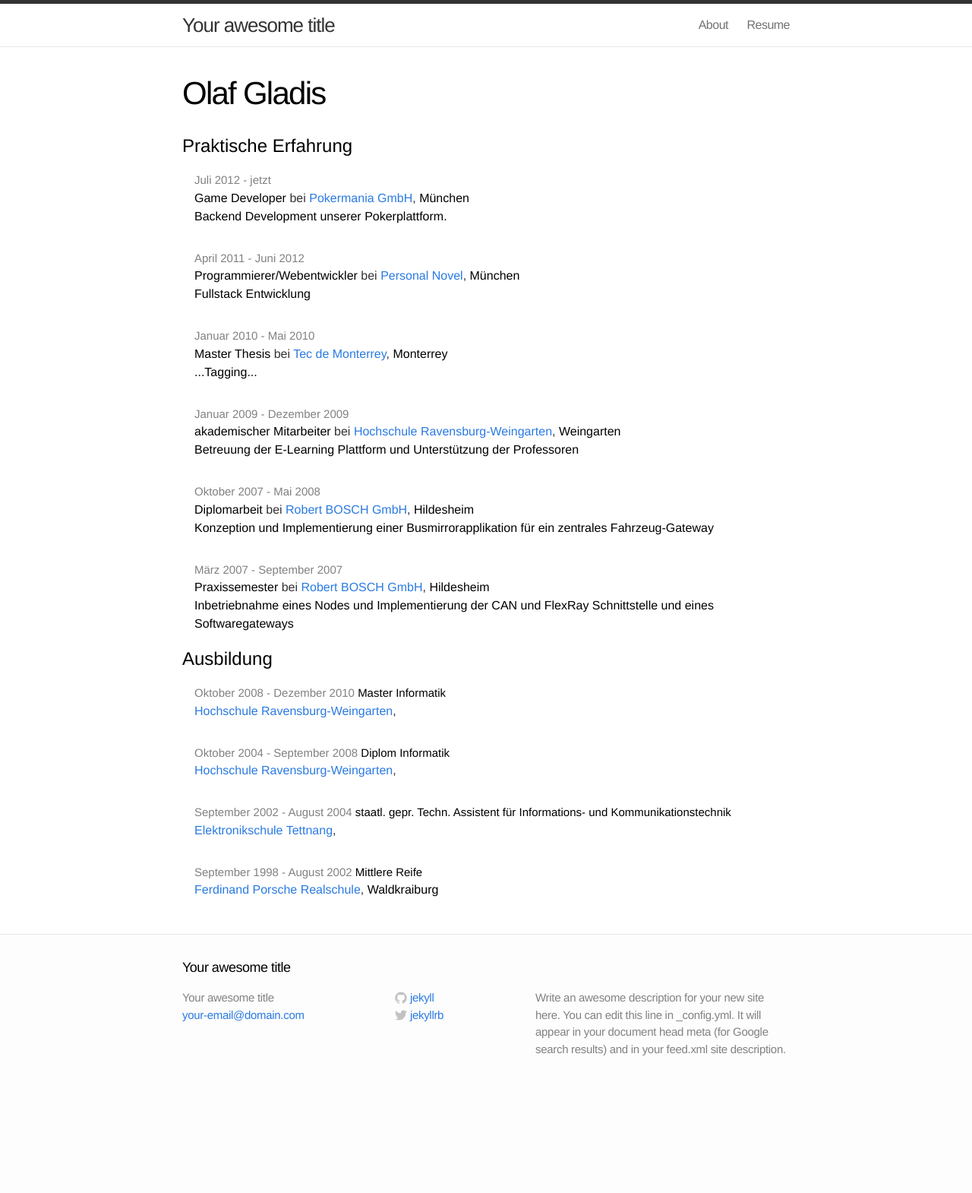
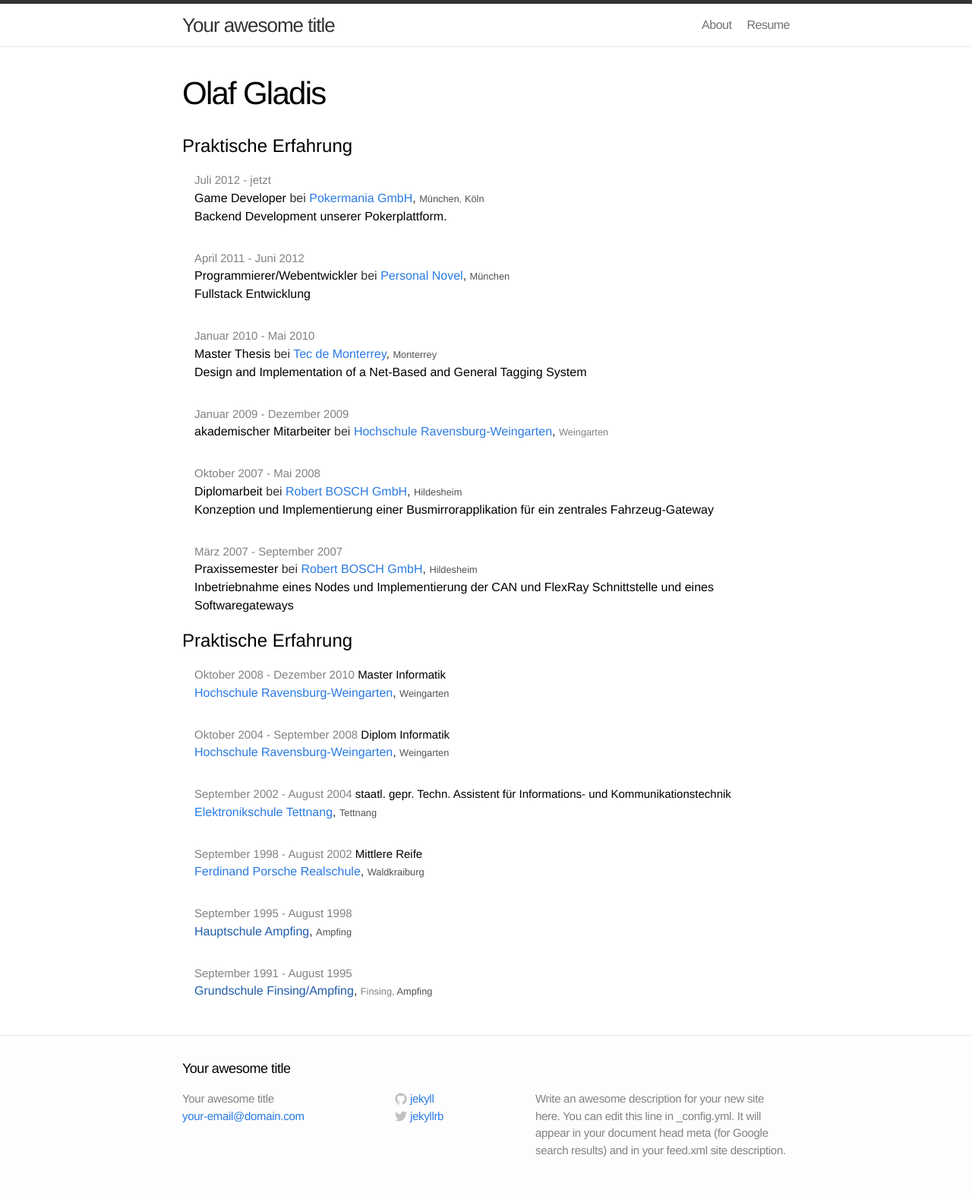
Before and after one commit to hwmrocker/resume, a Jekyll site: the page built from index.html, in a window 1280 px wide. Shown: the whole page at 76% size. Built offline with Jekyll 4.4.1, drawn with Linux system fonts in a browser that asks for light colours; nearby versions of some CDN libraries; library files that are not in the unit come from our copies; before the commit the page ends 1437 px from its top, so only the background shows below that.

Commit message:
simpler code

```diff
--- a/_data/resume.yaml
+++ b/_data/resume.yaml
@@ -10,124 +10,190 @@
 
 
 experience:
-  - timeframe: Juli 2012 - jetzt
-    uid: xpm
-    what: Game Developer
-    company: Pokermania GmbH
-    url: http://pokermania.org/
-    location: München
-    description: Backend Development unserer Pokerplattform.
-    technology:
-      - Python
-      - Websockets
-      - MySQL
-      - Coffee Script
-      - Java Script
-      - Less (CSS)
-      - PHP
+  name: Praktische Erfahrung
+  timeframes:
+    - timeframe: Juli 2012 - jetzt
+      uid: xpm
+      what: Game Developer
+      company: Pokermania GmbH
+      url: http://pokermania.org/
+      location:
+        - name: München
+          osm_link: "https://www.openstreetmap.org/way/89922805#map=18/48.16301/11.58924"
+        - name: Köln
+          osm_link: "https://www.openstreetmap.org/way/262588317#map=18/50.90799/6.96379"
+      description: Backend Development unserer Pokerplattform.
+      technology:
+        - Linux
+        - Python
+        - Websockets
+        - MySQL
+        - Coffee Script
+        - Java Script
+        - Less (CSS)
+        - PHP
 
-  - timeframe: April 2011 - Juni 2012
-    uid: xpn
-    what: Programmierer/Webentwickler
-    company: Personal Novel
-    url: http://www.personalnovel.de/
-    location: München
-    description: Fullstack Entwicklung
-    description_list:
-      - Weiterentwicklung und Wartung des Buchsatzes
-      - Erstellung von PDF und Ebooks
-      - vereinfachung des Bestellprozesses
-    technology:
-      - Python
-      - MySQL
-      - HTML
-      - SASS (CSS)
-      - Java Script
+    - timeframe: April 2011 - Juni 2012
+      uid: xpn
+      what: Programmierer/Webentwickler
+      company: Personal Novel
+      url: http://www.personalnovel.de/
+      location:
+        - name: München
+          osm_link: https://www.openstreetmap.org/way/36959861#map=18/48.16242/11.58716
+      description: Fullstack Entwicklung
+      description_list:
+        - Weiterentwicklung und Wartung des Buchsatzes
+        - Erstellung von PDF und Ebooks
+        - vereinfachung des Bestellprozesses
+      technology:
+        - Linux
+        - Python
+        - MySQL
+        - HTML
+        - SASS (CSS)
+        - Java Script
 
-  - timeframe: Januar 2010 - Mai 2010
-    uid: xmty
-    what: Master Thesis
-    company: Tec de Monterrey
-    url: http://www.itesm.mx/wps/wcm/connect/campus/mty/monterrey
-    location: Monterrey
-    description: ...Tagging...
+    - timeframe: Januar 2010 - Mai 2010
+      uid: xmty
+      what: Master Thesis
+      company: Tec de Monterrey
+      url: http://www.itesm.mx/wps/wcm/connect/campus/mty/monterrey
+      location:
+        - name: Monterrey
+          osm_link: https://www.openstreetmap.org/way/166125823#map=17/25.65100/-100.28968
+      description: Design and Implementation of a Net-Based and General Tagging System
+      technology:
+        - Python
+        - Django
+        - MySQL
+        - Linux
 
-  - timeframe: Januar 2009 - Dezember 2009
-    uid: xmdl
-    what: akademischer Mitarbeiter
-    company: Hochschule Ravensburg-Weingarten
-    url: https://www.hs-weingarten.de/web/rechenzentrum/e-learning
-    location: Weingarten
-    description: Betreuung der E-Learning Plattform und Unterstützung der Professoren
+    - timeframe: Januar 2009 - Dezember 2009
+      uid: xmdl
+      what: akademischer Mitarbeiter
+      company: Hochschule Ravensburg-Weingarten
+      osm_link: https://www.openstreetmap.org/way/24479992#map=18/47.81388/9.65305
+      url: https://www.hs-weingarten.de/web/rechenzentrum/e-learning
+      location:
+        - name: Weingarten
+          description: Betreuung der E-Learning Plattform und Unterstützung der Professoren
+      technology:
+        - PHP
+        - MySQL
+        - Linux
 
-  - timeframe: Oktober 2007 - Mai 2008
-    uid: xdpl
-    what: Diplomarbeit
-    company: Robert BOSCH GmbH
-    url: http://www.bosch.de/de/de/our_company_1/locations_1/locations-detail_2944.html
-    location: Hildesheim
-    description: Konzeption und Implementierung einer Busmirrorapplikation für ein zentrales Fahrzeug-Gateway
-    technology:
-      - C
-      - Python
-      - CAN
-      - FlexRay
+    - timeframe: Oktober 2007 - Mai 2008
+      uid: xdpl
+      what: Diplomarbeit
+      company: Robert BOSCH GmbH
+      url: http://www.bosch.de/de/de/our_company_1/locations_1/locations-detail_2944.html
+      location:
+        - name: Hildesheim
+          osm_link: https://www.openstreetmap.org/way/102839930#map=16/52.1145/9.8961
+      description: Konzeption und Implementierung einer Busmirrorapplikation für ein zentrales Fahrzeug-Gateway
+      technology:
+        - Linux
+        - C
+        - Python
+        - CAN
+        - FlexRay
 
-  - timeframe: März 2007 - September 2007
-    uid: xpsm
-    what: Praxissemester
-    company: Robert BOSCH GmbH
-    url: http://www.bosch.de/de/de/our_company_1/locations_1/locations-detail_2944.html
-    location: Hildesheim
-    description: Inbetriebnahme eines Nodes und Implementierung der CAN und FlexRay Schnittstelle und eines Softwaregateways
-    technology:
-      - C
-      - CAN
-      - FlexRay
+    - timeframe: März 2007 - September 2007
+      uid: xpsm
+      what: Praxissemester
+      company: Robert BOSCH GmbH
+      url: http://www.bosch.de/de/de/our_company_1/locations_1/locations-detail_2944.html
+      location:
+        - name: Hildesheim
+          osm_link: https://www.openstreetmap.org/way/102839930#map=16/52.1145/9.8961
+      description: Inbetriebnahme eines Nodes und Implementierung der CAN und FlexRay Schnittstelle und eines Softwaregateways
+      technology:
+        - Linux
+        - C
+        - CAN
+        - FlexRay
 
 education:
-  - timeframe: Oktober 2008 - Dezember 2010
-    uid: emst
-    what: Studium
-    company: Hochschule Ravensburg-Weingarten
-    url: https://www.hs-weingarten.de/web/masterstudiengang-informatik
-    degree: Master Informatik
+  name: Ausbildung
+  timeframes:
+    - timeframe: Oktober 2008 - Dezember 2010
+      uid: emst
+      what: Studium
+      company: Hochschule Ravensburg-Weingarten
+      location:
+        - name: Weingarten
+          osm_link: https://www.openstreetmap.org/way/24479992#map=18/47.81388/9.65305
+      url: https://www.hs-weingarten.de/web/masterstudiengang-informatik
+      degree: Master Informatik
+      technology:
+        - Python
+        - Linux
+        - C
+        - Java
 
-  - timeframe: Oktober 2004 - September 2008
-    uid: edpl
-    what: Studium
-    company: Hochschule Ravensburg-Weingarten
-    url: https://www.hs-weingarten.de/web/bachelorstudiengang-angewandte-informatik
-    field: Angewandte Informatik
-    degree: Diplom Informatik
+    - timeframe: Oktober 2004 - September 2008
+      uid: edpl
+      what: Studium
+      company: Hochschule Ravensburg-Weingarten
+      location:
+        - name: Weingarten
+          osm_link: https://www.openstreetmap.org/way/24479992#map=18/47.81388/9.65305
+      url: https://www.hs-weingarten.de/web/bachelorstudiengang-angewandte-informatik
+      field: Angewandte Informatik
+      degree: Diplom Informatik
+      technology:
+        - Linux
+        - HTML
+        - Java
+        - C
+        - C++
 
-  - timeframe: September 2002 - August 2004
-    uid: ebk
-    what: Berufskolleg
-    company: Elektronikschule Tettnang
-    url: http://elektronikschule.de/index.php/berufskollegs/berufskollegs-zweijaehrig/bk-informationstechnik
-    degree: staatl. gepr. Techn. Assistent für Informations- und Kommunikationstechnik
+    - timeframe: September 2002 - August 2004
+      uid: ebk
+      what: Berufskolleg
+      company: Elektronikschule Tettnang
+      location:
+        - name: Tettnang
+          osm_link: https://www.openstreetmap.org/way/40989607#map=18/47.66166/9.59677
+      url: http://elektronikschule.de/index.php/berufskollegs/berufskollegs-zweijaehrig/bk-informationstechnik
+      degree: staatl. gepr. Techn. Assistent für Informations- und Kommunikationstechnik
+      technology:
+        - HTML
+        - Java
+        - Perl
+        - MySQL
+        - C
+        - Assembler
+        - Linux
 
-  - timeframe: September 1998 - August 2002
-    uid: ereal
-    what: Realschule
-    degree: Mittlere Reife
-    company: Ferdinand Porsche Realschule
-    url: http://www.realschule-waldkraiburg.de/
-    location: Waldkraiburg
+    - timeframe: September 1998 - August 2002
+      uid: ereal
+      what: Realschule
+      degree: Mittlere Reife
+      company: Ferdinand Porsche Realschule
+      url: http://www.realschule-waldkraiburg.de/
+      location:
+        - name: Waldkraiburg
+          osm_link: https://www.openstreetmap.org/way/92712641#map=18/48.20423/12.41375
 
-  - timeframe: September 1995 - August 1998
-    uid: ehsa
-    what: Hauptschule
-    company: Hauptschule Ampfing
-    location: Ampfing
+    - timeframe: September 1995 - August 1998
+      uid: ehsa
+      what: Hauptschule
+      company: Hauptschule Ampfing
+      location:
+        - name: Ampfing
+          osm_link: https://www.openstreetmap.org/way/227101853#map=18/48.25677/12.41261
 
-  - timeframe: September 1991 - August 1995
-    uid: egsa
-    what: Grundschule
-    company: Grundschule Finsing
-    location: "Finsing, Ampfing"
+    - timeframe: September 1991 - August 1995
+      uid: egsa
+      what: Grundschule
+      company: Grundschule Finsing/Ampfing
+      location:
+        - name: Finsing
+        - name: Ampfing
+          osm_link: https://www.openstreetmap.org/way/227100976#map=18/48.25770/12.41126
 
-Sprachen:
-  - Deutsch (muttersprachlich)
-  - Englisch (fließend in Sprache und Schrift)
+  Sprachen:
+    - Deutsch (muttersprachlich)
+    - Englisch (fließend in Sprache und Schrift)
--- a/_includes/footer.html
+++ b/_includes/footer.html
@@ -65,7 +65,7 @@
 <script src="/js/timeline.js"></script>
 <script src="/js/jquery.sticky.js"></script>
 <script type="text/javascript">
-    var edu = '[{{ site.data.resume.education }}]';
-    var exp = '[{{ site.data.resume.experience }}]';
+    var edu = '[{{ site.data.resume.education.timeframes }}]';
+    var exp = '[{{ site.data.resume.experience.timeframes }}]';
     window.generateTimeline(exp, edu);
 </script>
--- a/_includes/head.html
+++ b/_includes/head.html
@@ -5,8 +5,5 @@
     <meta name="viewport" content="width=device-width">
     <meta name="description" content="{{ site.description }}">
     <link rel="canonical" href="{{ page.url | replace:'index.html','' | prepend: site.baseurl | prepend: site.url }}">
-
-    <!-- Custom CSS -->
     <link rel="stylesheet" href="{{ "/css/main.css" | prepend: site.baseurl }}">
-
 </head>
--- a/css/main.sass
+++ b/css/main.sass
@@ -438,9 +438,6 @@
   .timeline-label
     text-shadow: 1px 0px 2px #FFF
 
-#timelineItem_ehsa, #timelineItem_egsa
-  fill: #7C848A !important
-
 .resume
   h2
     font-size: 150%
@@ -457,12 +454,19 @@
           display: block
         &.date
           @extend ._date
+        &.location
+          font-size: 0.8em
+          color: #818181
+          a
+            color: #515151
       &.select
         background: orange
         // border: 5px solid orange
       transition: all 1s linear
 
 .timeline_element
+  &.unobtrusive
+    fill: #7C848A !important
   &.select
     fill: orange !important
   transition: all 0.5s linear
--- a/index.html
+++ b/index.html
@@ -2,7 +2,6 @@
 layout: default
 title: Resume
 ---
-
 <div class="resume">
 
   <header class="post-header">
@@ -10,36 +9,23 @@
   </header>
 
   <div id="timeline1"></div>
-
+  {% assign cats = "experience,education" | split: "," %}
+  {% for category in cats %}
     <header><h2>Praktische Erfahrung</h2></header>
-  <article class="experience">
+    <article class="{{ category }}">
     <ul class="resume-list">
-    {% for data in site.data.resume.experience %}
+      {% for data in site.data.resume[category].timeframes %}
       <li id="frame_{{ data.uid }}">
-      <span class="date">{{ data.timeframe }}</span>
-      <span class="jobtitle">{{ data.what }}</span> bei <span class="company"><a href="{{ data.url | default "#"}}">{{ data.company }}</a></span>, <span class="location">{{ data.location }}</span>
+        <span class="date">{{ data.timeframe }} <span class="degree">{{ data.degree }}</span></span>
+        {% if category == "experience" %}<span class="jobtitle">{{ data.what }}</span> bei {% endif %}<span class="company"><a href="{{ data.url | default "#"}}">{{ data.company }}</a></span>,
+        {% for loc in data.location%}
+        <span class="location">
+        {% if loc.osm_link %}<a href="{{ loc.osm_link }}">{% endif osm_link %}{{ loc.name }}{% if loc.osm_link %}</a>{% endif osm_link %}{% unless forloop.last %}, {% endunless %}</span>
+        {% endfor %}
         <span class="description">{{ data.description }}</span>
       </li>
       {% endfor %}
     </ul>
-
-
     </article>
-  <header><h2>Ausbildung</h2></header>
-  <article class="education">
-  <ul class="resume-list">
-    {% for data in site.data.resume.education %}
-    {% if data.degree %}
-    <li id="frame_{{ data.uid }}">
-      <span class="date">{{ data.timeframe }} <span class="degree">{{ data.degree }}</span></span>
-      <span class="company"><a href="{{ data.url | default "#"}}">{{ data.company }}</a></span>, <span class="location">{{ data.location }}</span>
-      <span class="description">{{ data.description }}</span>
-    </li>
-    {% endif %}
   {% endfor %}
-  </ul>
-  </article>
-
-
-
 </div>
```
Also changed, not shown: _includes/header.html (+1 -8 lines), js/timeline.coffee (+7 -5 lines). Lines whose indentation alone changed are shown as unchanged.
